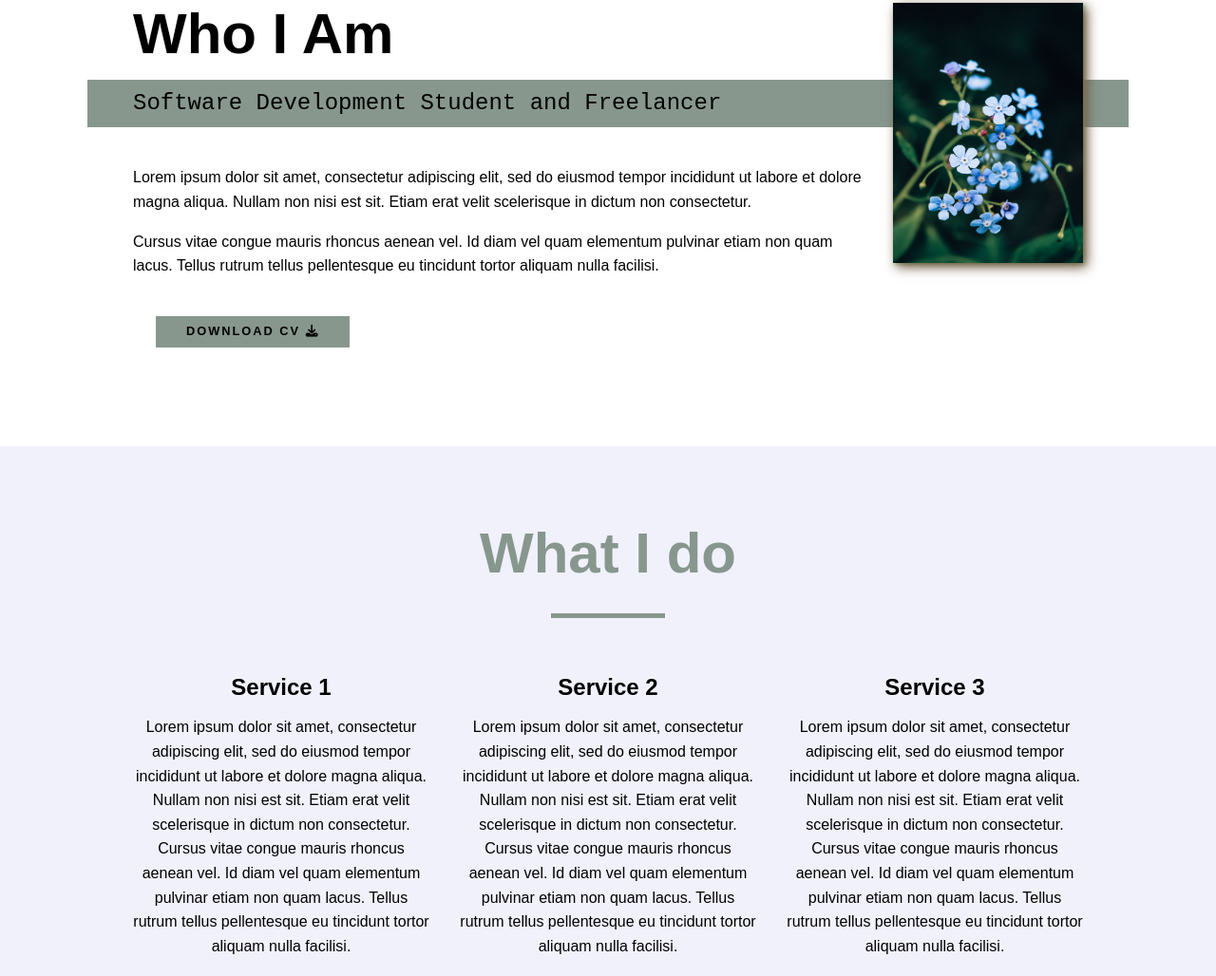
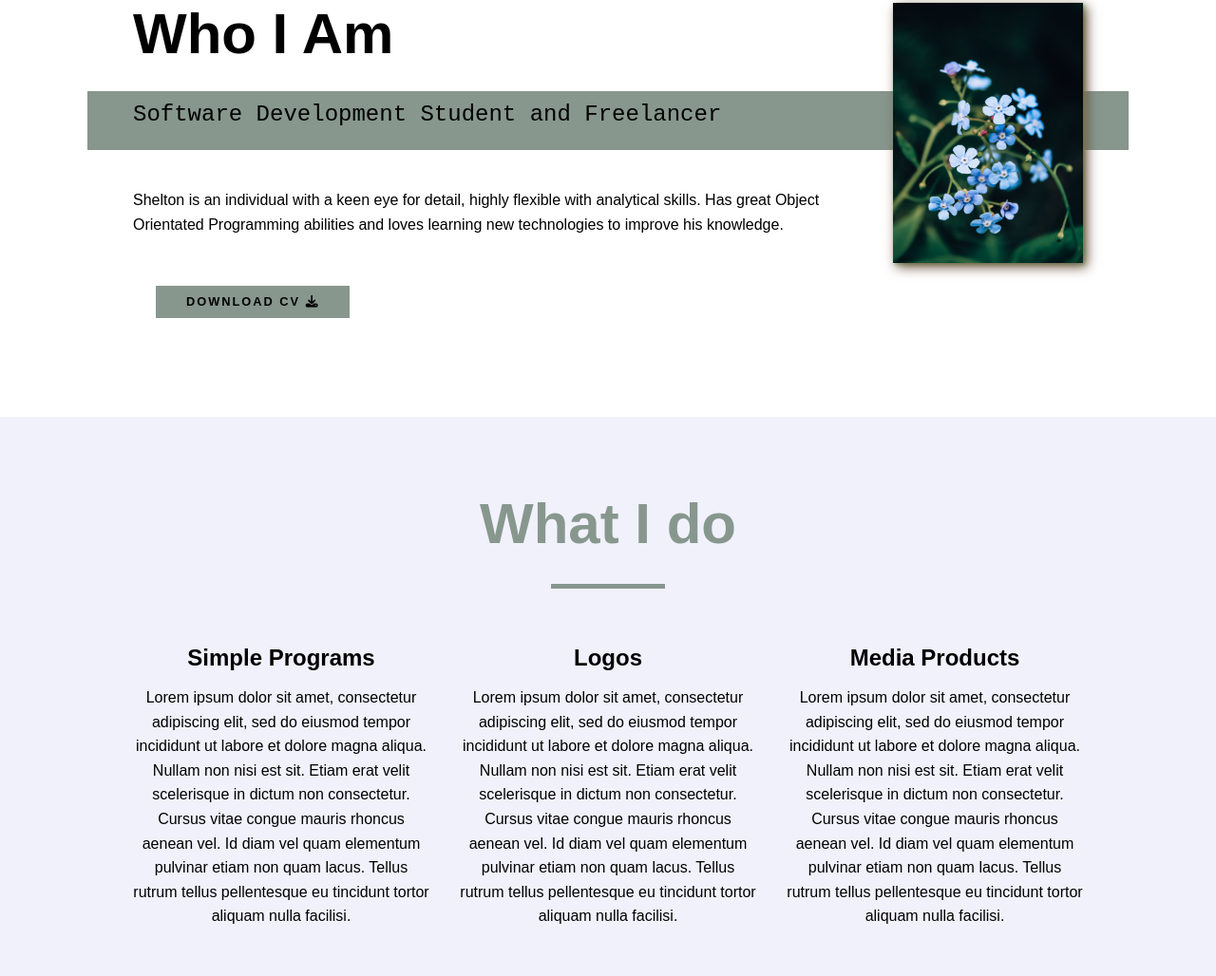
Before and after one commit to sheltsnn15/Personal_Website, a plain HTML site: page index.html in a window 1280 px wide. Shown: the part 951-1979 px from the top of the page at 95% size. Drawn offline with nearby package versions, Linux system fonts and the light colour scheme.

Commit message:
population

```diff
--- a/index.html
+++ b/index.html
@@ -70,14 +70,9 @@
             </p>
             <div class="about-me__body">
                 <p>
-                    Lorem ipsum dolor sit amet, consectetur adipiscing elit, sed do eiusmod tempor incididunt ut labore
-                    et
-                    dolore magna aliqua.
-                    Nullam non nisi est sit. Etiam erat velit scelerisque in dictum non consectetur.
-                </p>
-                <p>Cursus vitae congue mauris rhoncus aenean vel.
-                    Id diam vel quam elementum pulvinar etiam non quam lacus.
-                    Tellus rutrum tellus pellentesque eu tincidunt tortor aliquam nulla facilisi.
+                    Shelton is an individual with a keen eye for detail, highly flexible with analytical
+                    skills. Has great Object Orientated Programming abilities and loves learning new technologies to
+                    improve his knowledge.
                 </p>
             </div>
 
@@ -100,7 +95,7 @@
             </h2>
             <div class="services">
                 <div class="service">
-                    <h3>Service 1</h3>
+                    <h3>Simple Programs</h3>
                     <p>Lorem ipsum dolor sit amet, consectetur adipiscing elit, sed do eiusmod tempor incididunt ut
                         labore
                         et dolore magna aliqua.
@@ -113,7 +108,7 @@
                 <!--/ service-->
 
                 <div class="service">
-                    <h3>Service 2</h3>
+                    <h3>Logos</h3>
                     <p>Lorem ipsum dolor sit amet, consectetur adipiscing elit, sed do eiusmod tempor incididunt ut
                         labore
                         et dolore magna aliqua.
@@ -126,7 +121,7 @@
                 <!--/ service-->
 
                 <div class="service">
-                    <h3>Service 3</h3>
+                    <h3>Media Products</h3>
                     <p>Lorem ipsum dolor sit amet, consectetur adipiscing elit, sed do eiusmod tempor incididunt ut
                         labore
                         et dolore magna aliqua.
@@ -193,6 +188,11 @@
                     <div class="skills__button">
                         <span class="skills-icon">
                             <img src="./Icons/icons8-ubuntu-96.png" alt="">
+                        </span>
+                    </div>
+                    <div class="skills__button">
+                        <span class="skills-icon">
+                            <img src="./Icons/icons8-canva-200.png" alt="">
                         </span>
                     </div>
                     <div class="skills__button">
```
Also changed, not shown: Icons/icons8-canva-200.png (added).
